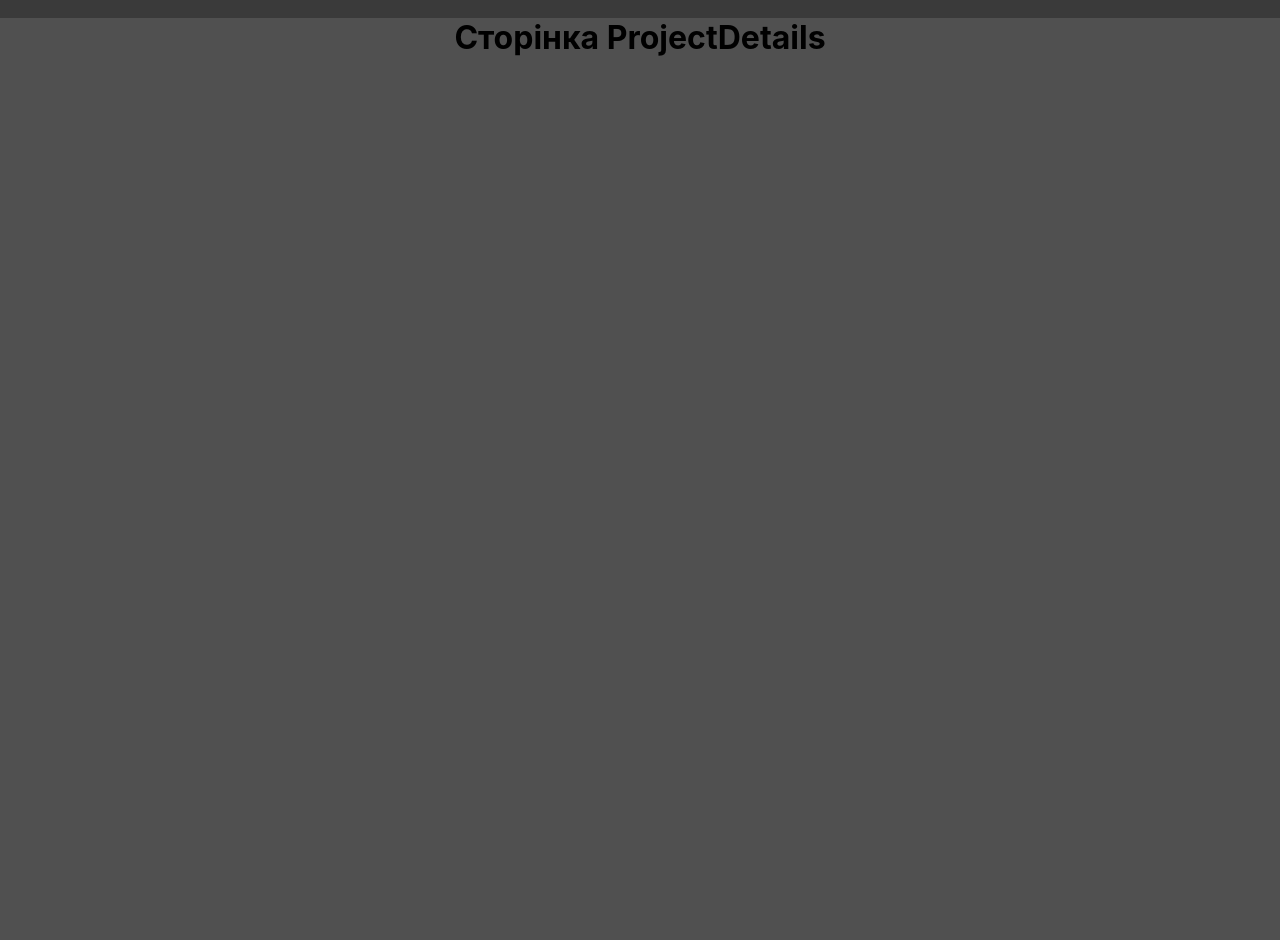
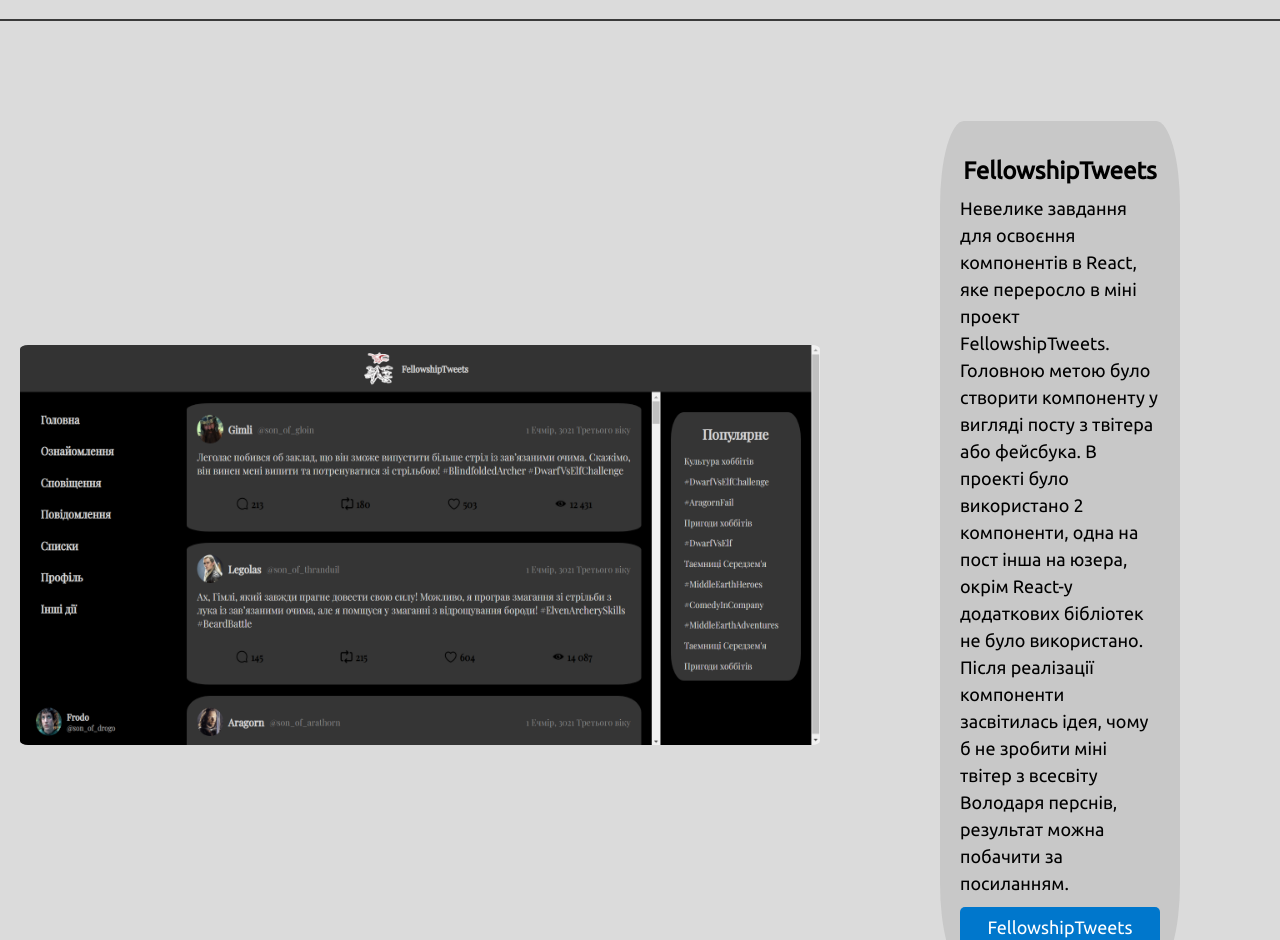
Before and after one commit to OlehYarosh/portfolio, a React (Create React App) app: page /project-details in a window 1280 px wide. Shown: the part 46-986 px from the top of the page. Before the commit the page ends 800 px from the top, so only its background shows below. Built offline with nearby package versions, Linux system fonts and the light colour scheme.

Commit message:
v1.2 project page + project info page + new styles homepage and header

```diff
--- a/public/index.html
+++ b/public/index.html
@@ -6,6 +6,9 @@
     <meta name="theme-color" content="#000000" />
     <meta name="description" content="Web site created using create-react-app" />
     <title>Oleh Yarosh - Portfolio</title>
+    <link rel="preconnect" href="https://fonts.googleapis.com">
+    <link rel="preconnect" href="https://fonts.gstatic.com" crossorigin>
+    <link href="https://fonts.googleapis.com/css2?family=Ubuntu&display=swap" rel="stylesheet">
   </head>
   <body>
 
--- /dev/null
+++ b/src/components/Image.js
@@ -0,0 +1,42 @@
+import React, { useState } from 'react';
+import ReactDOM from 'react-dom';
+import '../styles/pages/projects/ProjectDetails.css';
+
+function ImageModal({ imageUrl }) {
+  const [isOpen, setIsOpen] = useState(false);
+
+  const openModal = () => {
+    setIsOpen(true);
+  };
+
+  const closeModal = () => {
+    setIsOpen(false);
+  };
+
+  if (isOpen) {
+    const modal = (
+      <div className="modal">
+        <div className="modal-background" onClick={closeModal}></div>
+        <span className="close" onClick={closeModal}>&times;</span>
+        <img
+          src={imageUrl}
+          alt="Зображення"
+          className="modal-content modal-image"
+        />
+      </div>
+    );
+
+    return ReactDOM.createPortal(modal, document.body);
+  }
+
+  return (
+    <img
+      src={imageUrl}
+      alt="Зображення"
+      onClick={openModal}
+      className="thumbnail-image"
+    />
+  );
+}
+
+export default ImageModal;
--- a/src/pages/projects/Projects.js
+++ b/src/pages/projects/Projects.js
@@ -8,7 +8,7 @@
   return (
     <div className='projects-body'>
         <div className='my-project'>
-            <h1>Мої проекти</h1>
+            <h1 className='h-style'>Мої проекти</h1>
             <div className='project-row'>
                 <Link to='project-details' style={{ color: 'inherit' }}>
                     {myProjects.map((project) => (
@@ -24,7 +24,7 @@
         </div>
 
         <div className='future-project'>
-            <h1>Майбутні проекти</h1>
+            <h1 className='h-style'>Проекти в розробці</h1>
             <div className='project-row'>
                 {futureProjects.map((project) => (
                 <div className='card-project' key={project.id}>
--- a/src/pages/projects/project-details/ProjectDetails.js
+++ b/src/pages/projects/project-details/ProjectDetails.js
@@ -1,10 +1,25 @@
 import React from 'react';
 import '../../../styles/pages/projects/ProjectDetails.css';
+import Image from '../../../components/Image';
+import project1 from '../../../assets/mini-project.png';
+import { Link } from 'react-router-dom';
+
 
 const ProjectDetails = () => {
     return (
         <div>
-            <h1>Сторінка ProjectDetails</h1>
+            <div className='container'>
+                <div className='left-side'>
+                    <Image imageUrl={project1} />
+                </div>
+                <div className='right-side'>
+                    <h1>FellowshipTweets</h1>
+                    <span>
+                    Невелике завдання для освоєння компонентів в React, яке переросло в міні проект FellowshipTweets. Головною метою було створити компоненту у вигляді посту з твітера або фейсбука. В проекті було використано 2 компоненти, одна на пост інша на юзера, окрім React-у додаткових бібліотек не було використано. Після реалізації компоненти засвітилась ідея, чому б не зробити міні твітер з всесвіту Володаря перснів, результат можна побачити за посиланням.
+                    </span>
+                    <Link to="https://olehyarosh.github.io/hw16/" target='_blank'>FellowshipTweets</Link>
+                </div>
+            </div>
         </div>
     )
 }
--- a/src/pages/projects/store/reducers.js
+++ b/src/pages/projects/store/reducers.js
@@ -1,26 +1,28 @@
-import project1 from '../../../assets/main-mini-project.png'
+import project1 from '../../../assets/main-mini-project.png';
+import project2 from '../../../assets/project2.png';
+import project3 from '../../../assets/project3.png';
 
 const initialState = {
     myProjects: [
         {
             id: 1,
             image: project1,
-            title: 'Міні твітер',
+            title: 'FellowshipTweets',
             description: 'Невеличке завдання, яке переросло в міні твітер з всесвіту Володаря перстнів. Мета завдання було створити функціональну компоненту, яку можна використовувати для відображень публікацій типу твітера',
         },
         ],
         futureProjects: [
         {
             id: 2,
-            image: 'https://upload.wikimedia.org/wikipedia/commons/thumb/3/3a/Unicode_0x0032.svg/1200px-Unicode_0x0032.svg.png',
-            title: 'Проект 2',
-            description: 'Опис 2',
+            image: project2,
+            title: 'Магазин ігрових крісел',
+            description: 'Простенький, односторінковий інтернет магазин ігрових крісел, є вже готовий макет в Figma, сам проект буде розроблятися в найближчий час',
         },
         {
             id: 3,
-            image: 'https://www.printableparadise.com/numbers/printable-number-3-outline.png',
-            title: 'Проект 3',
-            description: 'Опис 3',
+            image: project3,
+            title: 'Сайт з рейтингами фільмів',
+            description: 'Мій власний проект, ідея його для перегляду рейтингу фільмів від популярних кінокритиків і не тільки, проект на даний момент в не найкращому стані, розроблятиметься у вільний час після магазину ігрових крісел',
         },
     ],
 };
--- a/src/styles/index.css
+++ b/src/styles/index.css
@@ -1,8 +1,5 @@
 body {
   margin: 0;
-  font-family: -apple-system, BlinkMacSystemFont, 'Segoe UI', 'Roboto', 'Oxygen',
-    'Ubuntu', 'Cantarell', 'Fira Sans', 'Droid Sans', 'Helvetica Neue', sans-serif;
-  -webkit-font-smoothing: antialiased;
-  -moz-osx-font-smoothing: grayscale;
-  background-color: rgba(0, 0, 0, 0.685);
+  font-family: 'Ubuntu', sans-serif;
+  background-color: rgb(219, 219, 219);
 }
--- a/src/styles/pages/Header.css
+++ b/src/styles/pages/Header.css
@@ -1,18 +1,21 @@
 .navigation {
     padding: 20px 30px;
-    background-color: rgba(44, 44, 44, 0.6);
     display: flex;
     align-items: center;
     justify-content: space-around;
-    font-family: sans-serif;
+    font-family: 'Ubuntu', sans-serif;
+    border-bottom: 2px solid #3a3a3a;
 }
 
 .navigation a {
     color: white;
     font-size: 1.325rem;
     text-decoration: none;
+    color: black;
+    font-weight: 600;
 }
 
 .navigation a:hover {
-    color: gray;
+    color: darkolivegreen;
+    font-style: italic;
 }
--- a/src/styles/pages/projects/ProjectDetails.css
+++ b/src/styles/pages/projects/ProjectDetails.css
@@ -1,3 +1,101 @@
-h1 {
+.thumbnail-image {
+    width: 800px;
+    height: 400px;
+    display: block;
+    margin: 0 auto;
+    background-color: #ccc;
+    cursor: pointer;
+    border-radius: 1%;
+}
+
+.modal {
+    display: block;
+    position: fixed;
+    z-index: 1000;
+    left: 0;
+    top: 0;
+    width: 100%;
+    height: 100%;
+    overflow: auto;
+    background-color: rgba(0, 0, 0, 0.9);
+}
+
+.modal-background {
+    position: absolute;
+    top: 0;
+    left: 0;
+    width: 100%;
+    height: 100%;
+    pointer-events: auto;
+}
+
+.modal-content {
+    max-width: 90%;
+    max-height: 85%;
+    display: block;
+    margin: auto;
+    margin-top: 50px;
+    background-color: rgba(0, 0, 0, 0.9);
+}
+
+.close {
+    color: white;
+    position: absolute;
+    top: 15px;
+    right: 35px;
+    font-size: 30px;
+    cursor: pointer;
+}
+
+.close:hover {
+    color: #999;
+}
+
+.container {
+    display: flex;
+    justify-content: space-between;
+    align-items: center;
+}
+
+.left-side {
+    flex: 1;
+    padding: 20px;
+}
+
+.right-side {
+    flex: 1;
+    padding: 20px;
+    background-color: rgb(200, 200, 200);
+    margin: 100px;
+    border-radius: 10%;
+}
+
+.right-side h1 {
+    font-size: 24px;
+    margin-bottom: 10px;
+}
+
+.right-side span {
+    font-size: 18px;
+    line-height: 1.5;
+}
+
+.right-side a {
+    display: block;
+    margin: 0 auto;
+    max-width: 170px;
+    font-size: 18px;
+    text-decoration: none;
+    color: #fff;
     text-align: center;
+    background-color: #0077cc;
+    padding: 10px 20px;
+    border-radius: 5px;
+    transition: background-color 0.3s ease;
+    margin-top: 10px;
 }
+
+.right-side a:hover {
+    text-decoration: underline;
+    background-color: #0055aa;
+}
--- a/src/styles/pages/projects/Projects.css
+++ b/src/styles/pages/projects/Projects.css
@@ -4,11 +4,18 @@
     min-height: 100vh;
 }
 
-h1 {
+.h-style {
     text-align: center;
-    margin: 0;
-    padding-bottom: 30px;
+    margin: 20px 0;
     color: #000;
+    background-color: #f0f0f0;
+    padding: 10px 20px;
+    border-radius: 5px;
+    box-shadow: 0 2px 4px rgba(0, 0, 0, 0.2);
+    max-width: 20%;
+    margin-left: auto;
+    margin-right: auto;
+    margin-bottom: 0;
 }
 
 .container {
@@ -48,13 +55,12 @@
     justify-content: center;
     align-items: center;
     border-radius: 10px;
-    background-color: rgba(240, 240, 240, 0.5);
+    background-color: rgb(190, 190, 190);
 }
 
 .back {
     transform: rotateY(180deg);
-    background-color: #e0e0e0;
-    color: #d01919;
+    background-color: rgb(200, 200, 200);
 }
 
 .project-image {
@@ -85,11 +91,15 @@
 }
 
 .card-project {
-    margin: 10px;
     margin-left: 20px;
 }
 
 .my-project,
 .future-project {
-    margin-top: 50px;
+    margin-top: 20px;
 }
+
+.future-project {
+    margin-top: 100px;
+    margin-bottom: 50px;
+}
```
Also changed, not shown: src/assets/project2.png (added), src/assets/project3.png (added).
